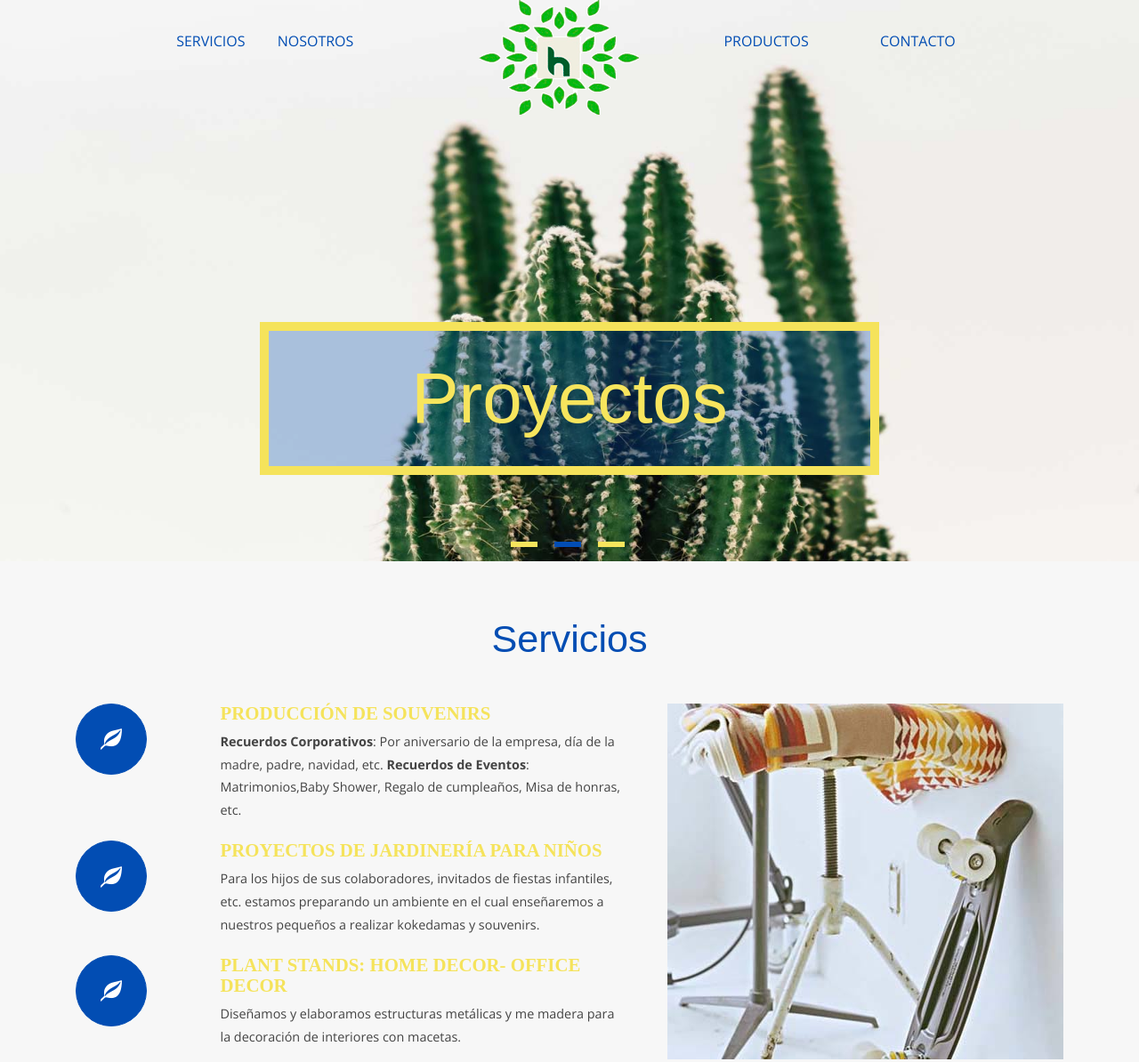
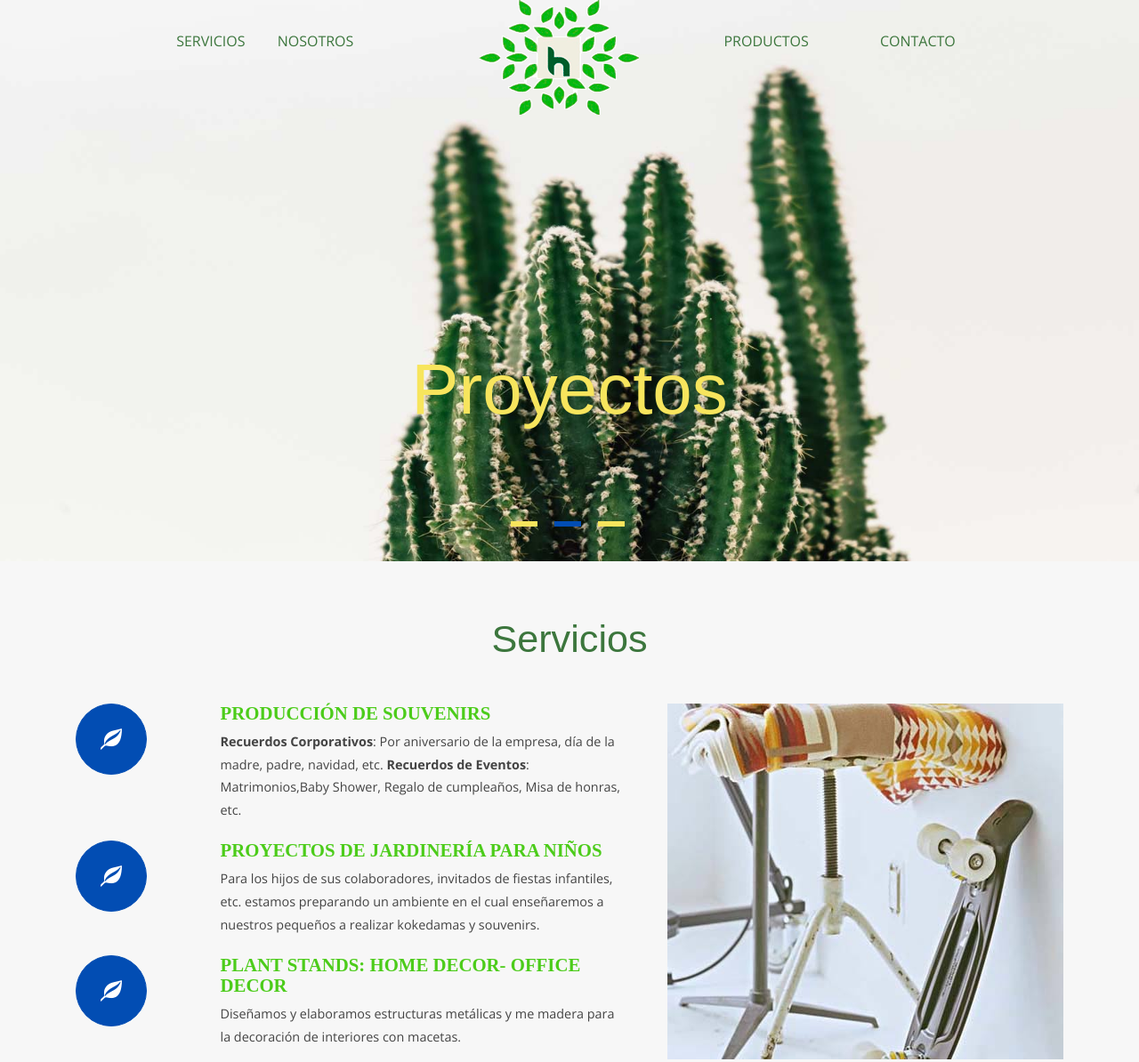
Before and after one commit to HojitaVerdeOrg/HojitaVerdeOrg.github.io, a plain HTML site: page index.html in a window 1280 px wide. Shown: the top 1194 px of the page at 89% size. Drawn offline with nearby package versions, Linux system fonts and the light colour scheme; files whose address does not match are found by name.

Commit message:
cambiar colores

```diff
--- a/css/style.css
+++ b/css/style.css
@@ -97,7 +97,7 @@ ul.navig li:nth-of-type(4){
 }
 ul.navig li a{
 	font-size:1em;
-	color:#024db3;
+	color:#3c763d;
 	font-weight:400;
 	text-decoration: none;
 }
@@ -443,11 +443,11 @@ ul.navig{
 }
 .banner-info {
     text-align: center;
-    border: 10px solid #F5E35B;
+    /*border: 10px solid #F5E35B;*/
     width: 67%;
     margin: 19em auto 0;
     padding: 2em 1em;
-    background-color: rgba(2, 77, 179, 0.3);
+    /*background-color: rgba(2, 77, 179, 0.3);*/
 }
 .banner-info h3 {
         font-size: 5em;
@@ -517,7 +517,7 @@ h3.tittle,h2.tittle{
        text-align: center;
     font-size: 3em;
     font-weight: 400;
-    color: #024db3;
+    color: #3c763d;
  font-family: 'Maven Pro', sans-serif;
 }
 /*----about----*/
@@ -647,7 +647,7 @@ i.glyphicon.glyphicon-heart {
     margin-bottom: 1.3em;
 }
 .service-text h5 {
-    color:#F5E35B;
+    color:#4ccc1a;
     font-size: 1.3em;
     font-weight:600;
 	text-transform:uppercase;
--- a/index.html
+++ b/index.html
@@ -534,7 +534,7 @@ License URL: http://creativecommons.org/licenses/by/3.0/
           Asoc. JCM Mz F-5 Lt 04 <br>
           S.A. Moquegua<br>
           Celular 966603247<br>
-          ventas@hojiteverdemoquegua.com
+          ventas@hojitaverdemoquegua.com
         </div>
 
         <div class="col-md-6 contact-form">
```
